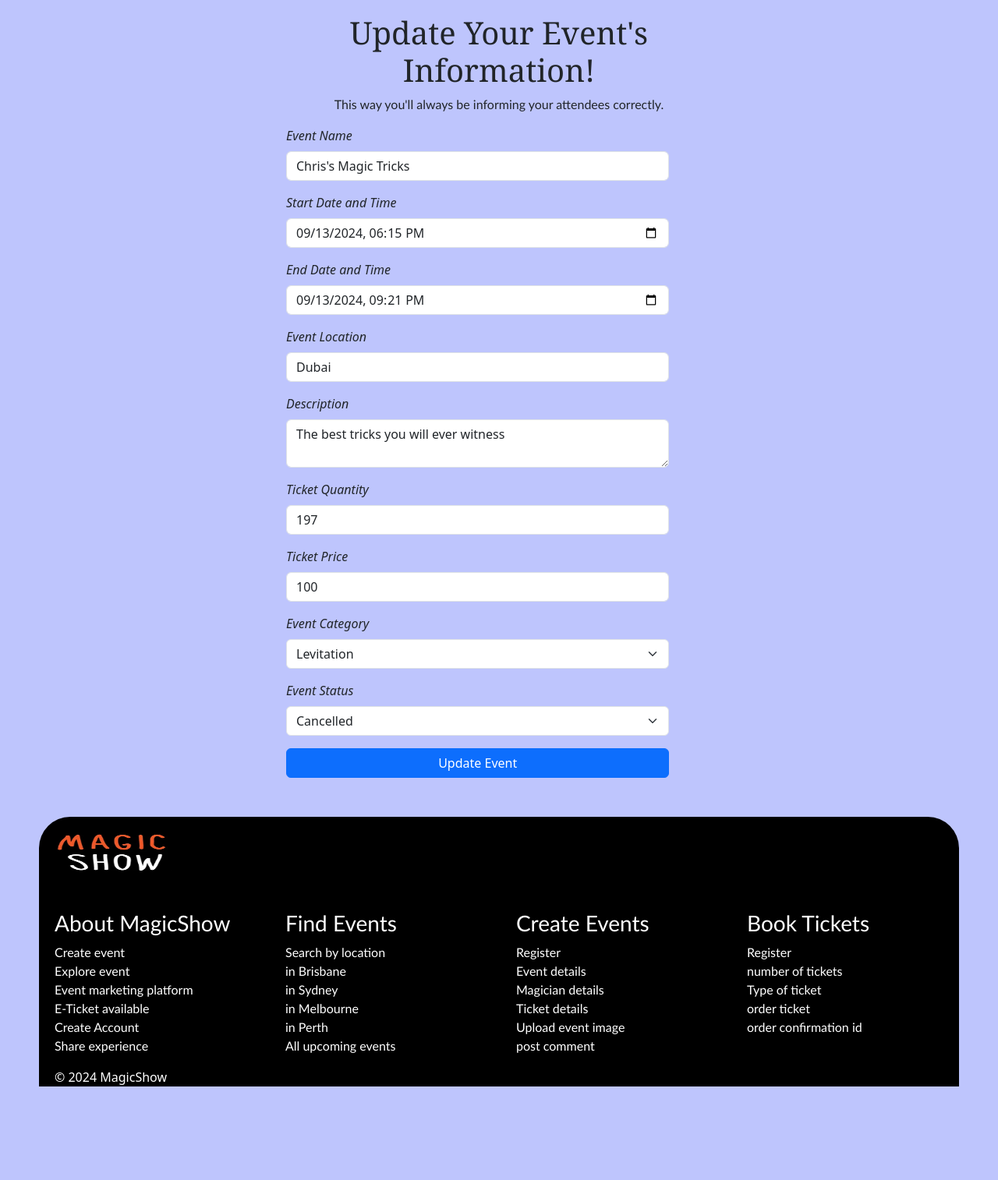
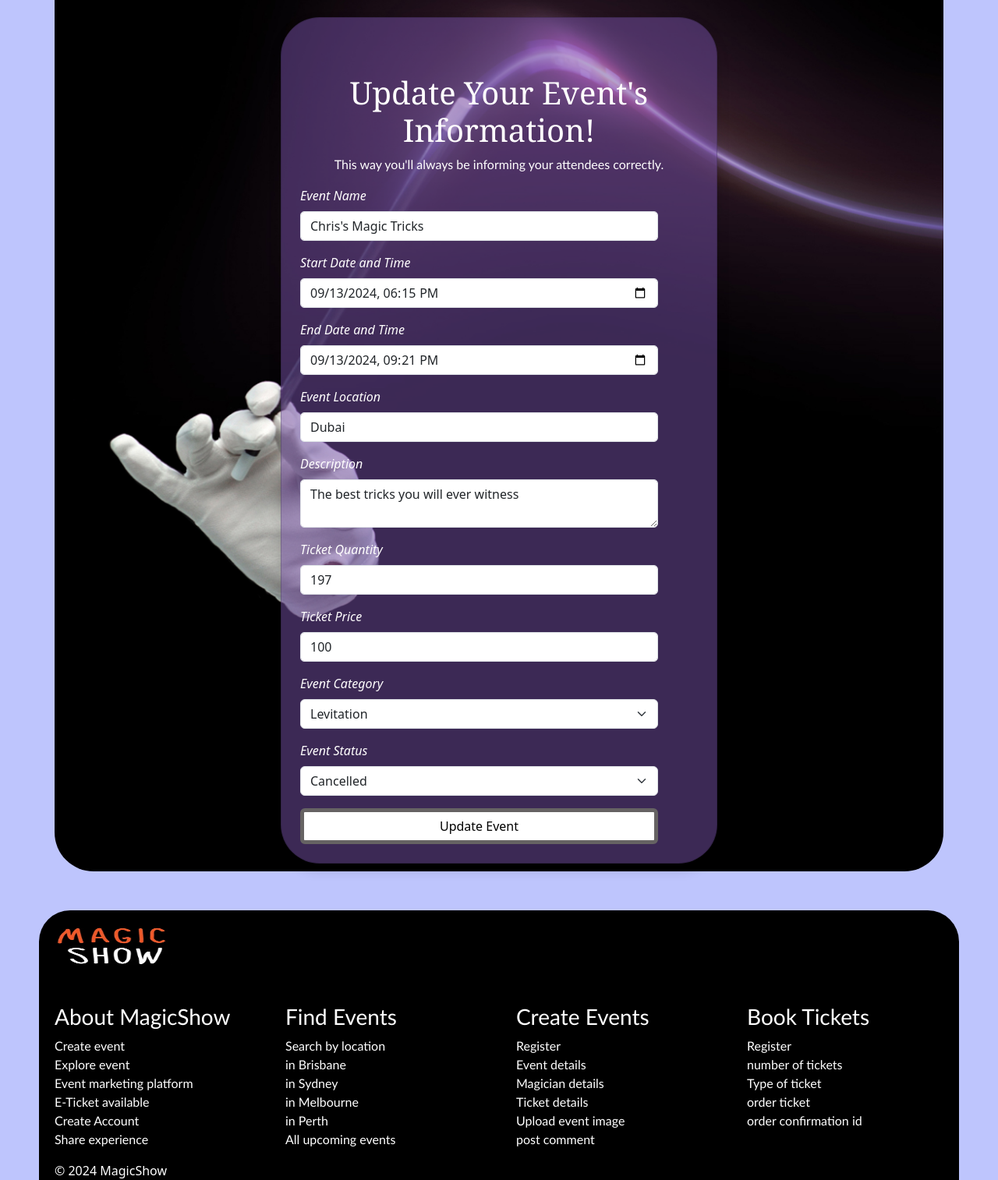
Before and after one commit to mehakchahal123/a3_group22, a Flask app: page /events/edit/3 in a window 1280 px wide. Shown: the part 78-1592 px from the top of the page at 78% size. Before the commit the page ends 1472 px from the top, so only its background shows below. Run offline with Flask 3, Linux system fonts and the light colour scheme; a user stored in the database is signed in; some libraries are stand-ins or nearby versions.

Commit message:
done some css work to maintain consistency

```diff
--- a/a3_starter_code/a3_starter_code-main/projectfile/website/templates/events/create.html
+++ b/a3_starter_code/a3_starter_code-main/projectfile/website/templates/events/create.html
@@ -4,7 +4,7 @@
 {% block title %}Add Your Event{% endblock %}
 
 {% block content %}
-<div class="container d-flex justify-content-center align-items-center" style="min-height: 100vh; padding-top: 100px;">
+<div class="container d-flex justify-content-center align-items-center" style="min-height: 100vh; padding-top: 100px;" id="login1">
     <div class="col-md-6">
         <div class="card shadow p-4" id="userform-card">
             <h1 class="text-center mb-4">Add Your Event!</h1>
--- a/a3_starter_code/a3_starter_code-main/projectfile/website/templates/events/edit.html
+++ b/a3_starter_code/a3_starter_code-main/projectfile/website/templates/events/edit.html
@@ -3,9 +3,9 @@
 {% from 'bootstrap5/form.html' import render_form %}
 
 {% block content %}
-<div class="container">
-    <div class="row mt-5 justify-content-center">
-        <div class="col-md-6">
+<div class="container d-flex justify-content-center align-items-center" style="min-height: 100vh; padding-top: 100px;" id="login1">
+  <div class="col-md-6">
+      <div class="card shadow p-4" id="userform-card">
             <br><br>
             <h1 class="text-center">Update Your Event's Information!</h1>
             <p class="text-center">This way you'll always be informing your attendees correctly.</p>
--- a/a3_starter_code/a3_starter_code-main/projectfile/website/templates/index.html
+++ b/a3_starter_code/a3_starter_code-main/projectfile/website/templates/index.html
@@ -42,7 +42,7 @@
         <li id="li"><a href="{{ url_for('event.filter_by_category', category='Penetration') }}"><button id="opt">Penetration</button></a></li>
       </ul>
     </div>
-    <h1 id="headfor1" class="text-white">{{ selected_category if selected_category else 'All' }} Upcoming Events</h1>
+    <h1 id="headfor1" class="text-white">{{ selected_category if selected_category else 'All' }} Events</h1>
     <div id="rowcard" class="row g-3">
       {% if events %}
         {% for event in events %}
```
Also changed, not shown: a3_starter_code/a3_starter_code-main/projectfile/instance/sitedata.sqlite.
